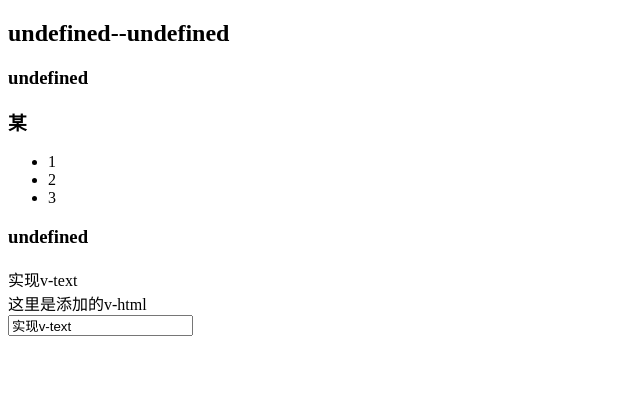
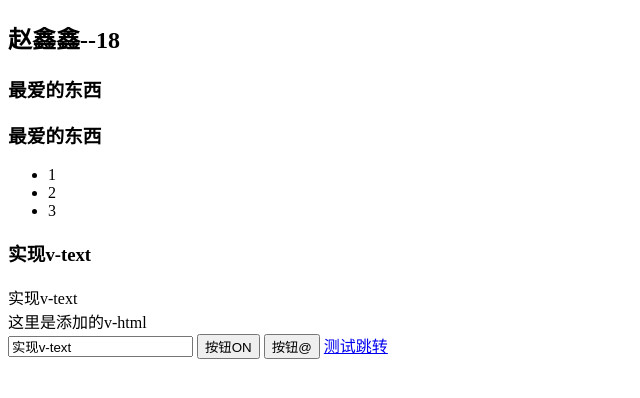
Before and after one commit to Rickon-DAFEI/MVue, a plain HTML site: page index.html in a window 1280 px wide. Shown: the whole page, without its empty margins (0-640 px from the left). Drawn offline with Linux system fonts and the light colour scheme.

Commit message:
compile_finish

```diff
--- a/MVue.js
+++ b/MVue.js
@@ -1,16 +1,19 @@
 const compileUtil = {
     getVal(expr,vm){//处理 调用对象中的属性 如 v-text = person.val
         return expr.split('.').reduce((data,currentVal)=>{
-            console.log(currentVal);
+          //  console.log(currentVal);
             return data[currentVal]
         },vm.$data);
     },
     text(node,expr,vm){
         let value;
         if(expr.indexOf('{{')!=-1){
+          //  console.log(expr)
             //{{person.name}}-{{person.val}}
             value = expr.replace(/\{\{(.+?)\}\}/g,(...args)=>{
-                console.log(args);
+                //console.log(args,"----------");
+
+                return this.getVal(args[1],vm);
             })
 
         }
@@ -32,12 +35,22 @@ const compileUtil = {
 
     },
     on(node,expr,vm,eventName){
-
+        let fn = vm.$options.methods && vm.$options.methods[expr];
+        node.addEventListener(eventName,fn.bind(vm),false);
+    },
+    bind(node,expr,vm,eventName){
+        console.log(expr);
+        const value = this.getVal(expr,vm);
+        // console.log(value);
+        this.updater.bindUpdater(node,value,eventName);
     },
     //更新函数
     updater:{
         modelupdater(node,value){
             node.value = value;
+        },
+        bindUpdater(node,value,eventName){
+            node.setAttribute(eventName,value);
         },
         textUpdater(node,value){
           node.textContent = value;
@@ -96,12 +109,16 @@ class Compile{
             if(this.isDirective(name)){
                 const [,dirctive] = name.split('-')   //v-on:click
                 // console.log(dirctive);
-                const [dirName,eventName] = dirctive.split(':');
+                const [dirName,tagName] = dirctive.split(':');
                 // console.log(dirName)
                 //更新数据 数据驱动视图
-                compileUtil[dirName](node,value,this.vm,eventName)
+                compileUtil[dirName](node,value,this.vm,tagName)
                 //删除有指令的标签上的属性
                 node.removeAttribute('v-'+dirctive)
+            }
+            else if(this.isEventName(name)){
+                let[,event] = name.split("@");
+                compileUtil['on'](node,value,this.vm,event);
             }
         })
         // console.log(node)
@@ -112,8 +129,11 @@ class Compile{
         const content = node.textContent
         if(/\{\{(.+?)\}\}/.test(content)){
             compileUtil['text'](node,content,this.vm);
-            console.log(content)
+          //  console.log(content)
         }
+    }
+    isEventName(attrName){
+        return (attrName.startsWith('@'));
     }
     isDirective(attrName){
         return (attrName.startsWith('v-'));
--- a/index.html
+++ b/index.html
@@ -21,6 +21,9 @@
         <div v-text = 'msg'></div>
         <div v-html='htmlStr'></div>
         <input type="text" v-model='msg'>
+        <button v-on:click="handleClick">按钮ON</button>
+        <button @click="handleClick">按钮@</button>
+        <a v-bind:href="url">测试跳转</a>
     </div>
     <script src="./MVue.js">
 
@@ -31,10 +34,18 @@
             data:{
                 person:{
                     age:18,
-                    fav:'某'
+                    name:"赵鑫鑫",
+                    fav:'最爱的东西',
+
                 },
+                url:"https://www.baidu.com",
                 msg:'实现v-text',
                 htmlStr:"这里是添加的v-html"
+            },
+            methods:{
+                handleClick(){
+                    console.log(this);
+                }
             }
         })
     </script>
```
